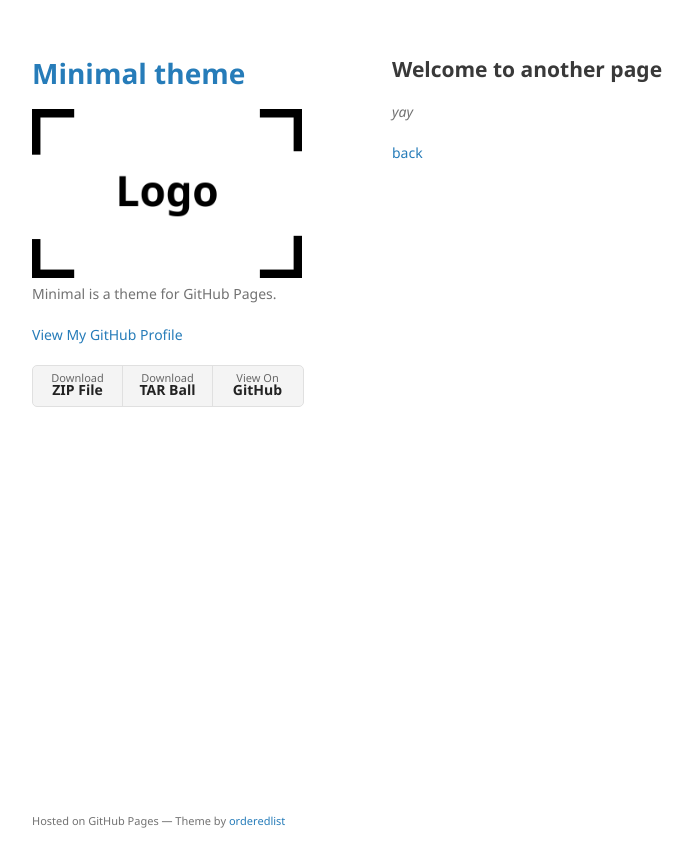
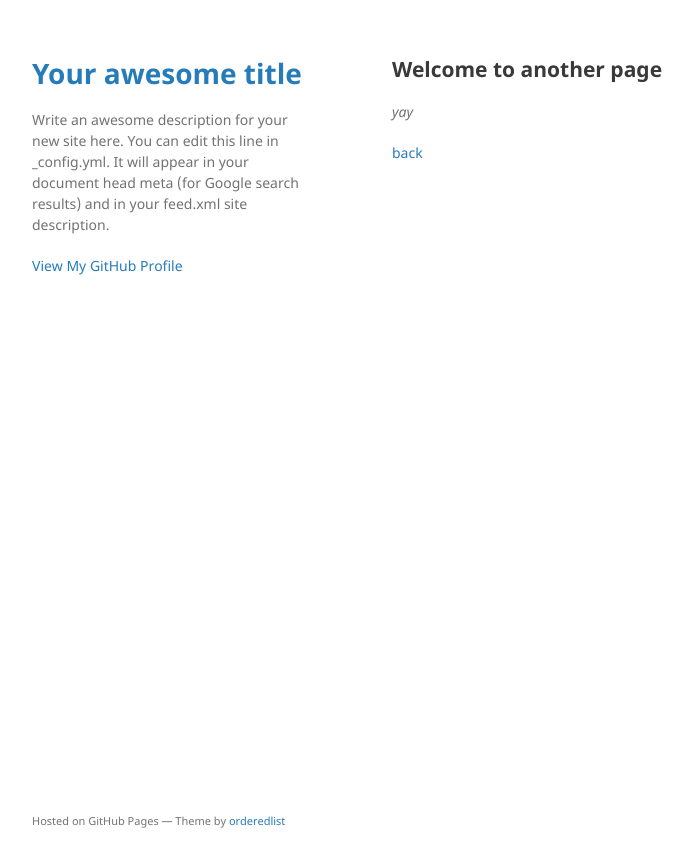
Before and after one commit to dm-mor/dm-mor.github.io, a Jekyll site: the page built from another-page.md, in a window 1280 px wide. Shown: the top 867 px of the page, without its empty margins (178-871 px from the left). Built offline with Jekyll 4.4.1, drawn with Linux system fonts in a browser that asks for light colours; our own code applies the rules of GitHub Pages for plain Markdown files.

Commit message:
Update _config.yml

```diff
--- a/_config.yml
+++ b/_config.yml
@@ -1,6 +1,55 @@
-title: Minimal theme
-logo: /assets/img/logo.png
-description: Minimal is a theme for GitHub Pages.
-show_downloads: true
-google_analytics:
+# Welcome to Jekyll!
+#
+# This config file is meant for settings that affect your whole blog, values
+# which you are expected to set up once and rarely edit after that. If you find
+# yourself editing this file very often, consider using Jekyll's data files
+# feature for the data you need to update frequently.
+#
+# For technical reasons, this file is *NOT* reloaded automatically when you use
+# 'bundle exec jekyll serve'. If you change this file, please restart the server process.
+#
+# If you need help with YAML syntax, here are some quick references for you:
+# https://learn-the-web.algonquindesign.ca/topics/markdown-yaml-cheat-sheet/#yaml
+# https://learnxinyminutes.com/docs/yaml/
+#
+# Site settings
+# These are used to personalize your new site. If you look in the HTML files,
+# you will see them accessed via {{ site.title }}, {{ site.email }}, and so on.
+# You can create any custom variable you would like, and they will be accessible
+# in the templates via {{ site.myvariable }}.
+
+title: Your awesome title
+email: your-email@example.com
+description: >- # this means to ignore newlines until "baseurl:"
+  Write an awesome description for your new site here. You can edit this
+  line in _config.yml. It will appear in your document head meta (for
+  Google search results) and in your feed.xml site description.
+baseurl: "" # the subpath of your site, e.g. /blog
+url: "" # the base hostname & protocol for your site, e.g. http://example.com
+twitter_username: jekyllrb
+github_username:  jekyll
+
+# Build settings
 theme: jekyll-theme-minimal
+plugins:
+  - jekyll-feed
+
+# Exclude from processing.
+# The following items will not be processed, by default.
+# Any item listed under the `exclude:` key here will be automatically added to
+# the internal "default list".
+#
+# Excluded items can be processed by explicitly listing the directories or
+# their entries' file path in the `include:` list.
+#
+# exclude:
+#   - .sass-cache/
+#   - .jekyll-cache/
+#   - gemfiles/
+#   - Gemfile
+#   - Gemfile.lock
+#   - node_modules/
+#   - vendor/bundle/
+#   - vendor/cache/
+#   - vendor/gems/
+#   - vendor/ruby/
```
